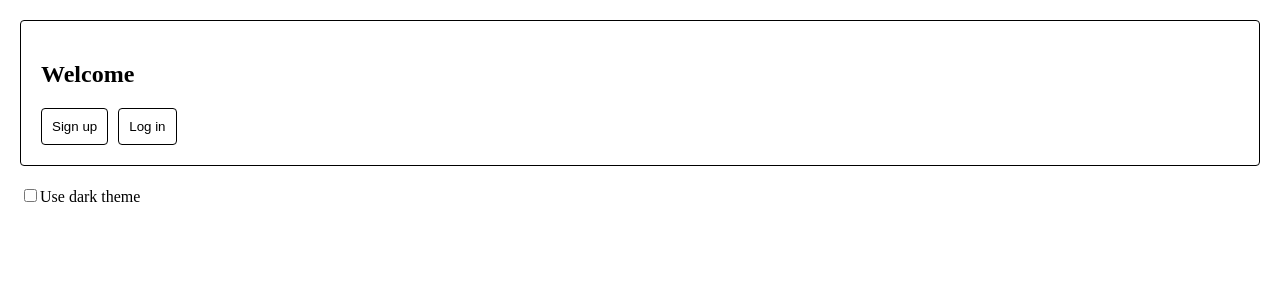
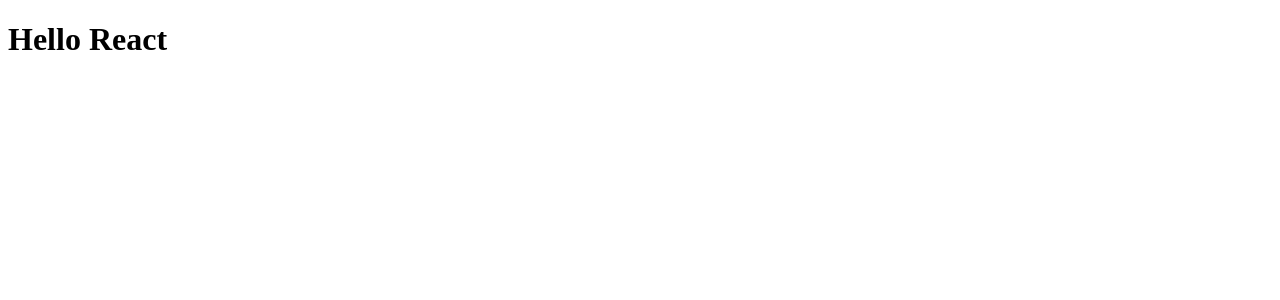
Before and after one commit to sundhargopal2015/tem-kitkat-sample, a React (Create React App) app: page / in a window 1280 px wide. Shown: the top 300 px of the page. Built offline with nearby package versions, Linux system fonts and the light colour scheme.

Commit message:
code cleanup

```diff
--- a/src/App.css
+++ /dev/null
@@ -1,31 +0,0 @@
-body {
-    margin: 20px;
-}
-.container-light,.container-dark {
-    border: 1px solid black;
-    border-radius: 4px;
-    padding: 20px;
-    color: black;
-    margin-bottom: 20px;
-    background-color: white;
-}
-
-.container-dark {
-    background-color: black;
-    border: 1px solid white;
-    color: white;
-}
-
-.button-light,.button-dark {
-    border: 1px solid black;
-    border-radius: 4px;
-    padding: 10px;
-    color: black;
-    background-color: white;
-    margin-right: 10px;
-}
-.button-dark {
-    background-color: black;
-    border: 1px solid white;
-    color: white;
-}
--- a/src/App.js
+++ /dev/null
@@ -1,42 +0,0 @@
-import { useState } from "react"
-import "./App.css";
-
-const Theme = () => {
-    const [theme, setTheme] = useState("light");
-
-    return (
-        <div>
-            <Form theme={theme} />
-            <label>
-                <input type="checkbox" onChange={() => setTheme(theme === "light" ? "dark" : "light")} />
-                Use dark theme
-            </label>
-        </div>
-    )
-}
-
-const Form = ({ theme }) => {
-    return (
-        <Panel theme={theme}>
-            <h1>Welcome</h1>
-            <Button theme={theme}>Sign up</Button>
-            <Button theme={theme}>Log in</Button>
-        </Panel>
-    )
-}
-
-const Panel = ({ theme, children }) => {
-    return (
-        <section className={`container-${theme}`}>
-            {children}
-        </section>
-    )
-}
-
-const Button = ({ theme, children }) => {
-    return (
-        <button className={`button-${theme}`}>{children}</button>
-    )
-}
-
-export default Theme;
--- a/src/index.js
+++ b/src/index.js
@@ -1,10 +1,9 @@
 import React from 'react';
 import ReactDOM from 'react-dom/client';
-import Theme from './App';
 
 const root = ReactDOM.createRoot(document.getElementById('root'));
 root.render(
   <React.StrictMode>
-    <Theme />
+    <h1>Hello React</h1>
   </React.StrictMode>
 );
```
